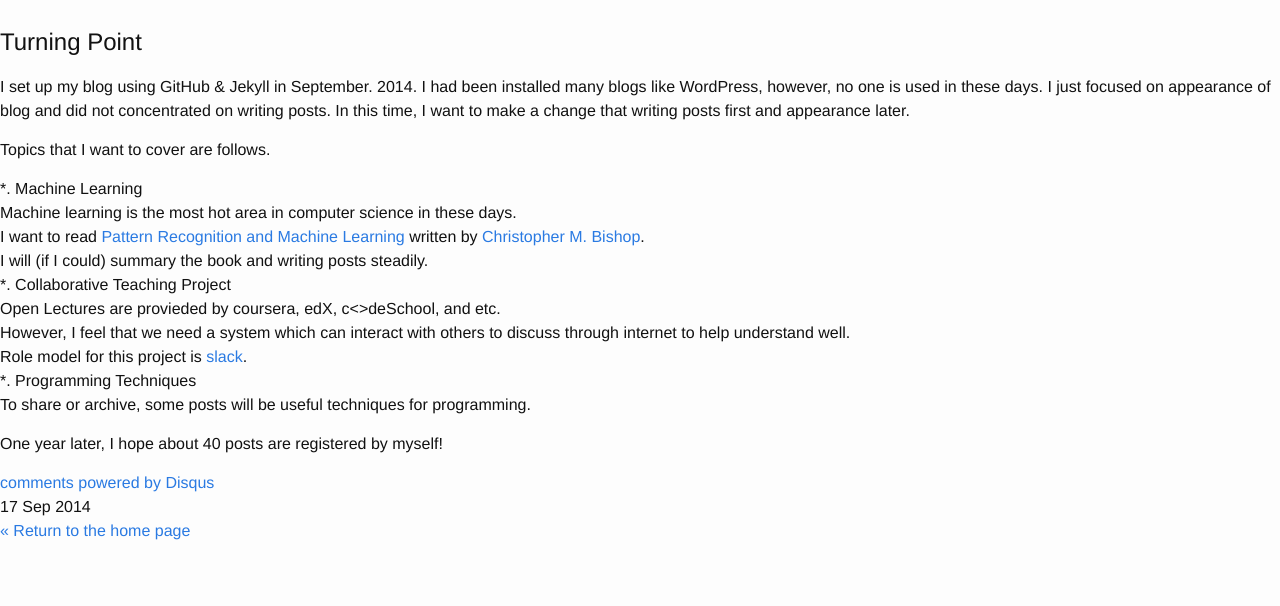
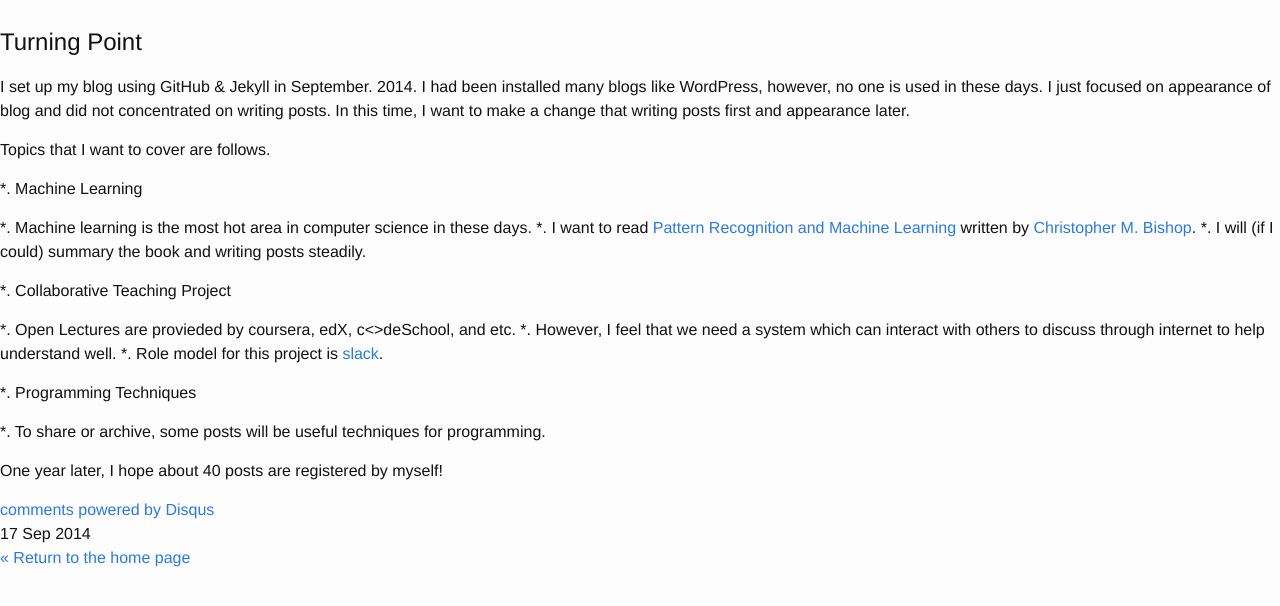
Before and after one commit to hyunjong-lee/hyunjong-lee-prev.github.io, a Jekyll site: the page built from _posts/2014-09-17-Turning-Point.markdown, in a window 1280 px wide. Shown: the top 606 px of the page. Built offline with Jekyll 4.4.1, drawn with Linux system fonts in a browser that asks for light colours; Markdown is read by kramdown in place of the engine named in the settings; comment, search, counter and statistics services are not loaded.

Commit message:
depth update
go

```diff
--- a/_posts/2014-09-17-Turning-Point.markdown
+++ b/_posts/2014-09-17-Turning-Point.markdown
@@ -13,17 +13,20 @@
 Topics that I want to cover are follows.
 
 *. Machine Learning
-: Machine learning is the most hot area in computer science in these days.
-: I want to read [Pattern Recognition and Machine Learning] written by [Christopher M. Bishop].
-: I will (if I could) summary the book and writing posts steadily.
+
+  *. Machine learning is the most hot area in computer science in these days.
+  *. I want to read [Pattern Recognition and Machine Learning] written by [Christopher M. Bishop].
+  *. I will (if I could) summary the book and writing posts steadily.
 
 *. Collaborative Teaching Project
-: Open Lectures are provieded by coursera, edX, c<>deSchool, and etc.
-: However, I feel that we need a system which can interact with others to discuss through internet to help understand well.
-: Role model for this project is [slack].
+
+  *. Open Lectures are provieded by coursera, edX, c<>deSchool, and etc.
+  *. However, I feel that we need a system which can interact with others to discuss through internet to help understand well.
+  *. Role model for this project is [slack].
 
 *. Programming Techniques
-: To share or archive, some posts will be useful techniques for programming.
+
+  *. To share or archive, some posts will be useful techniques for programming.
 
 
 One year later, I hope about 40 posts are registered by myself!
```
